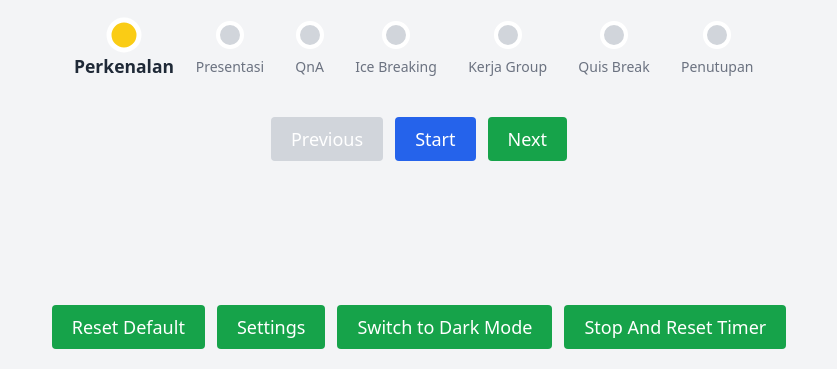
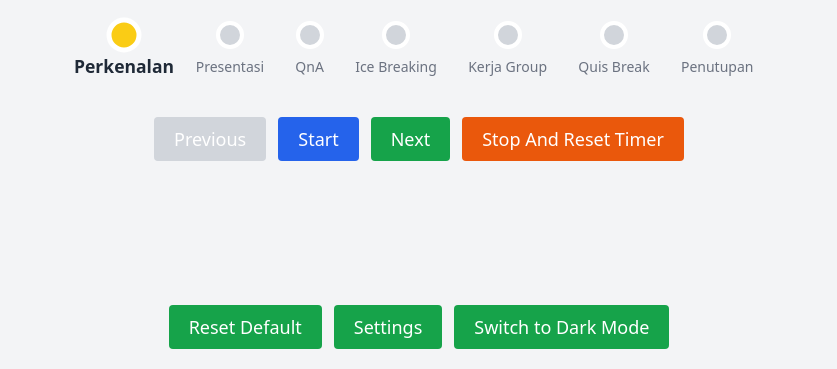
Before and after one commit to aldiku/timeline, a plain HTML site: page index.html in a window 1280 px wide. Shown: the part 547-916 px from the top of the page, without its empty margins (221-1058 px from the left). Drawn offline with nearby package versions, Linux system fonts and the light colour scheme.

Commit message:
update button

```diff
--- a/index.html
+++ b/index.html
@@ -74,6 +74,8 @@
                 class="px-5 py-2 text-white text-lg bg-blue-600 rounded hover:bg-blue-700">Pause</button>
             <button id="next-btn"
                 class="px-5 py-2 text-white text-lg bg-green-600 rounded hover:bg-green-700">Next</button>
+            <button id="stop-btn" class="px-5 py-2 text-white text-lg bg-orange-600 rounded hover:bg-orange-700">Stop And
+                Reset Timer</button>
         </div>
     </div>
 
@@ -84,8 +86,7 @@
             class="px-5 py-2 text-white text-lg bg-green-600 rounded hover:bg-green-700">Settings</button>
         <button id="theme-btn" class="px-5 py-2 text-white text-lg bg-green-600 rounded hover:bg-green-700">Switch to
             Light Mode</button>
-        <button id="stop-btn" class="px-5 py-2 text-white text-lg bg-green-600 rounded hover:bg-green-700">Stop And
-            Reset Timer</button>
+
     </div>
 
     <div id="setting" class="w-full max-w-3xl mt-8 p-6 bg-white dark:bg-gray-800 rounded-lg shadow-lg hidden">
```
